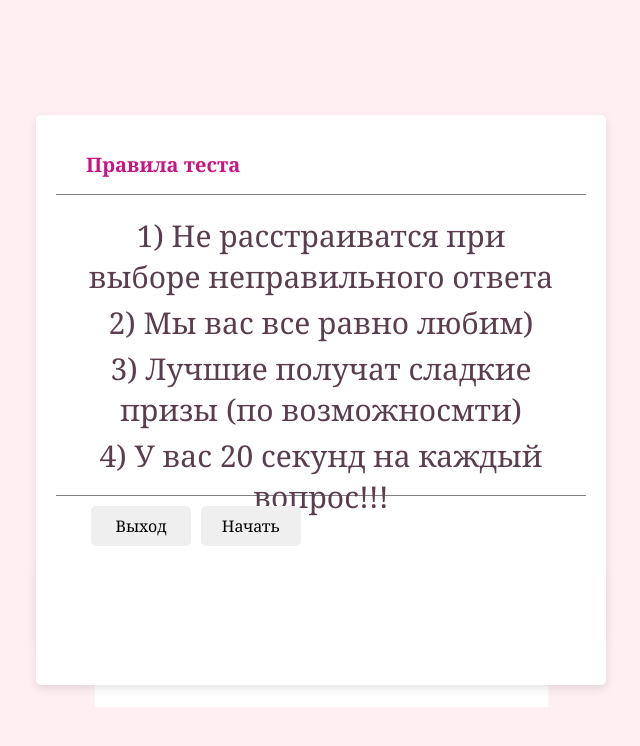
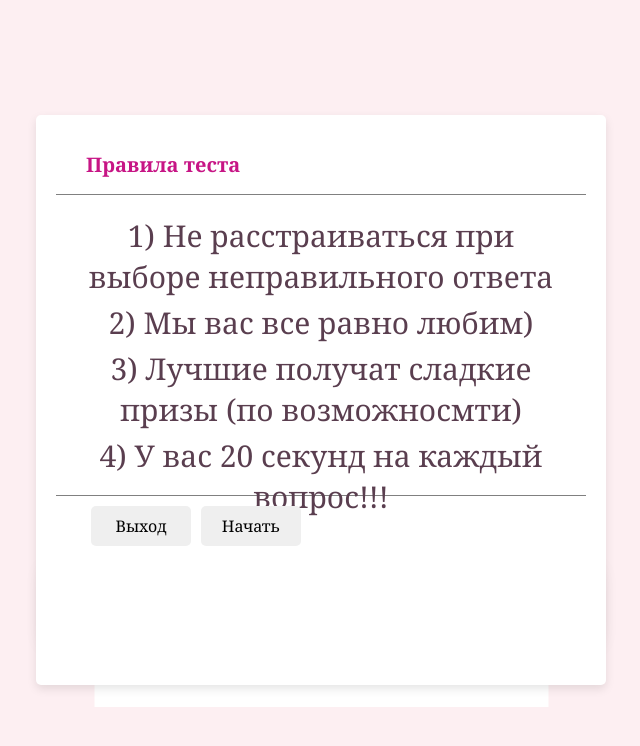
Before and after one commit to EldarAukenov/8march, a plain HTML site: page index.html in a window 1280 px wide. Both pictures are taken after a click on the element "Начать квиз по теме 8 марта". Shown: the whole page, without its empty margins (319-959 px from the left). Drawn offline with Linux system fonts and the light colour scheme.

Commit message:
Update index.html

```diff
--- a/index.html
+++ b/index.html
@@ -19,7 +19,7 @@
 			<span>Правила теста</span>
 		</div>
 		<div class="info-list">
-			<div class="info-item">1) Не расстраиватся при выборе неправильного ответа</div>
+			<div class="info-item">1) Не расстраиваться при выборе неправильного ответа</div>
 			<div class="info-item">2) Мы вас все равно любим)</div>
 			<div class="info-item">3) Лучшие получат сладкие призы (по возможносмти)</div>
 			<div class="info-item">4) У вас 20 секунд на каждый вопрос!!!</div>
```
